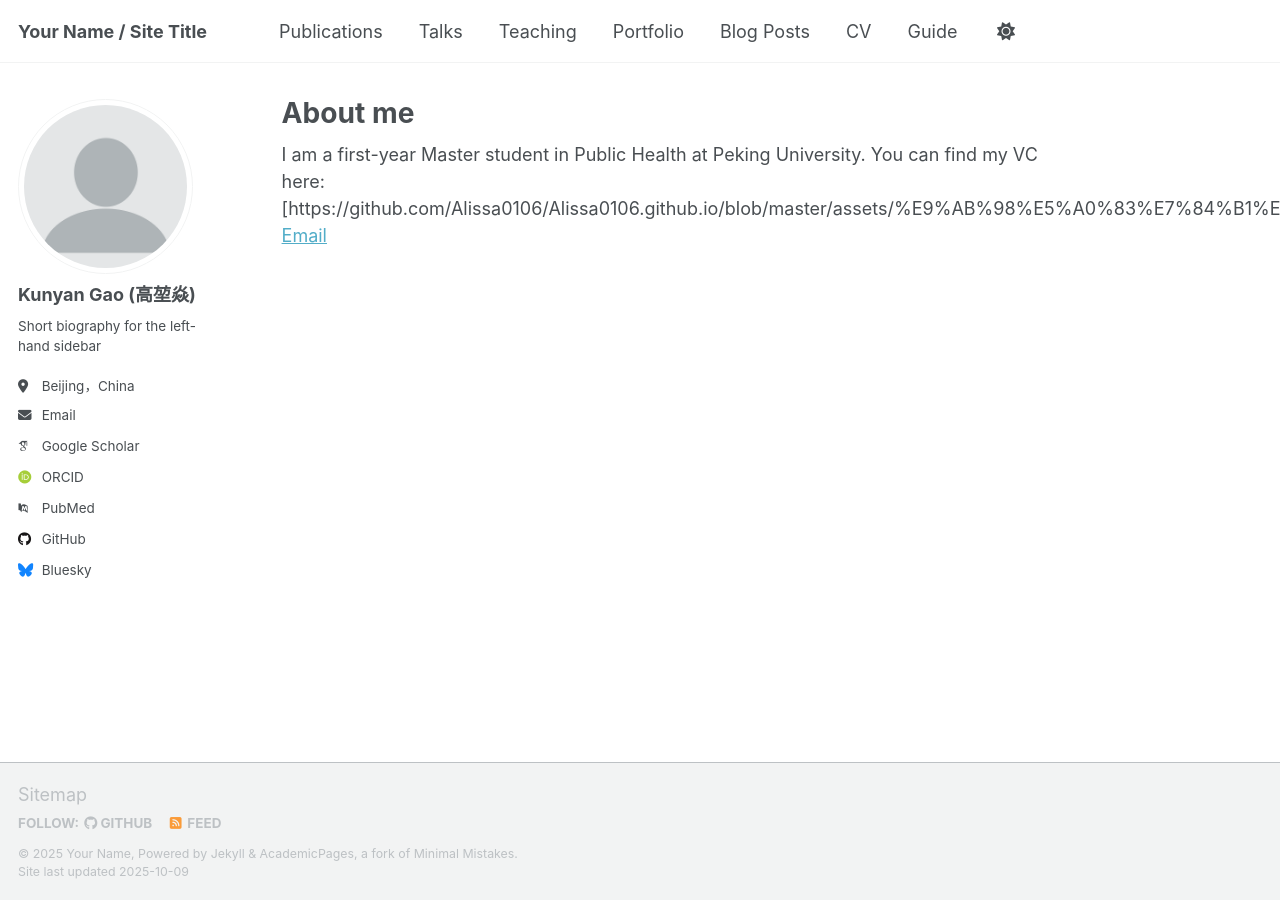
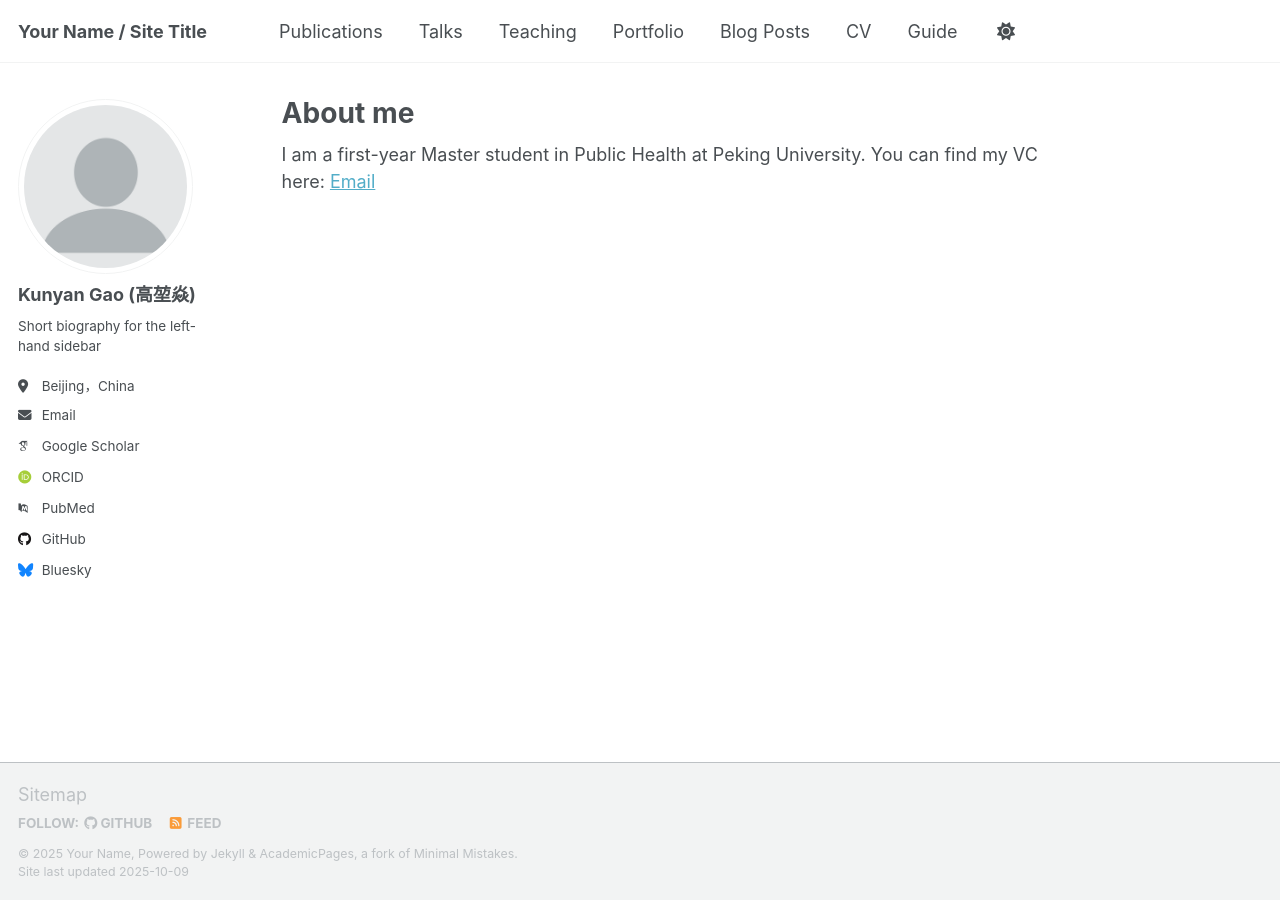
Before and after one commit to Alissa0106/Alissa0106.github.io, a Jekyll site: the page built from _pages/about.md, in a window 1280 px wide. Built offline with Jekyll 4.4.1, drawn with Linux system fonts in a browser that asks for light colours; some web fonts are replaced; a script that is not in the unit is left out; part of the change alters nothing that is shown.

Commit message:
Update about.md

```diff
--- a/_pages/about.md
+++ b/_pages/about.md
@@ -8,5 +8,5 @@ redirect_from:
 ---
 
 I am a first-year Master student in Public Health at Peking University.
-You can find my VC here:[https://github.com/Alissa0106/Alissa0106.github.io/blob/master/assets/%E9%AB%98%E5%A0%83%E7%84%B1%E7%AE%80%E5%8E%86.pdf]
+You can find my VC here:
 [Email](mail to:gaokunyan25@stu.pku.edu.com)
```
